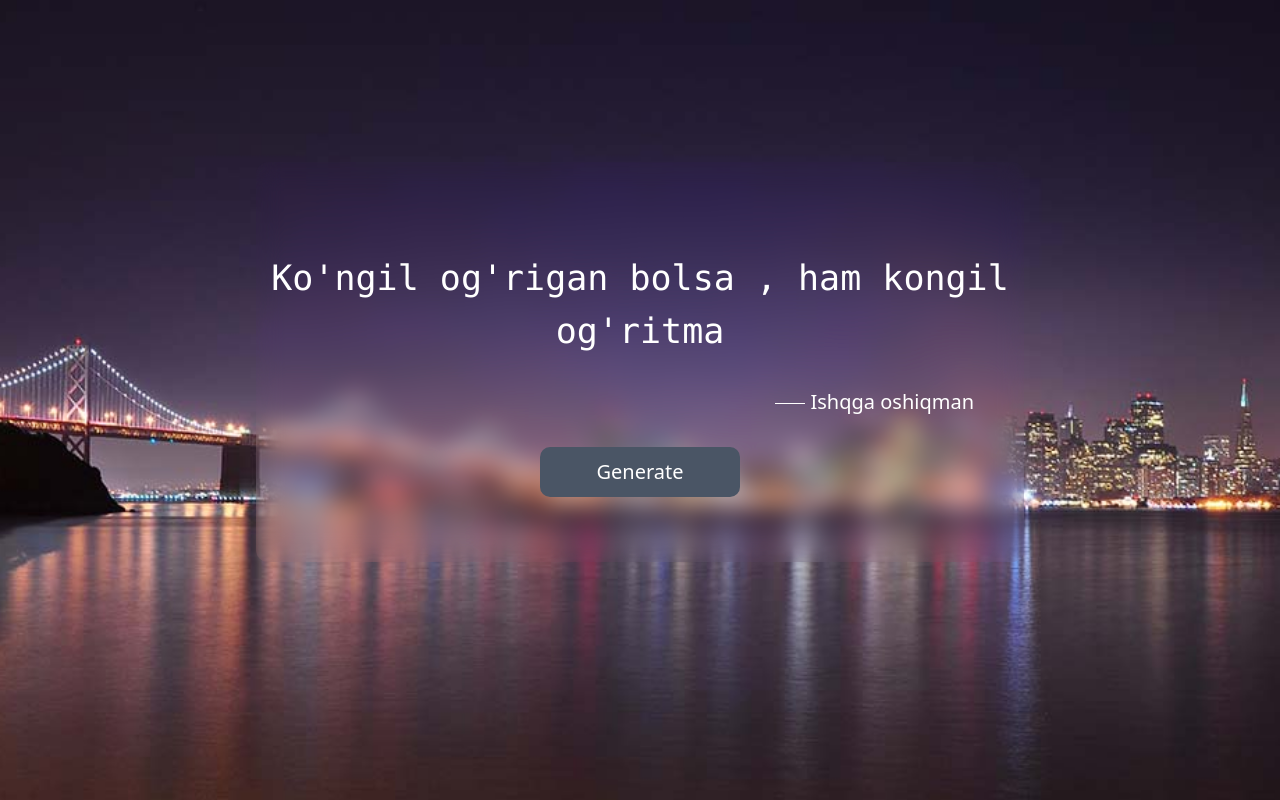
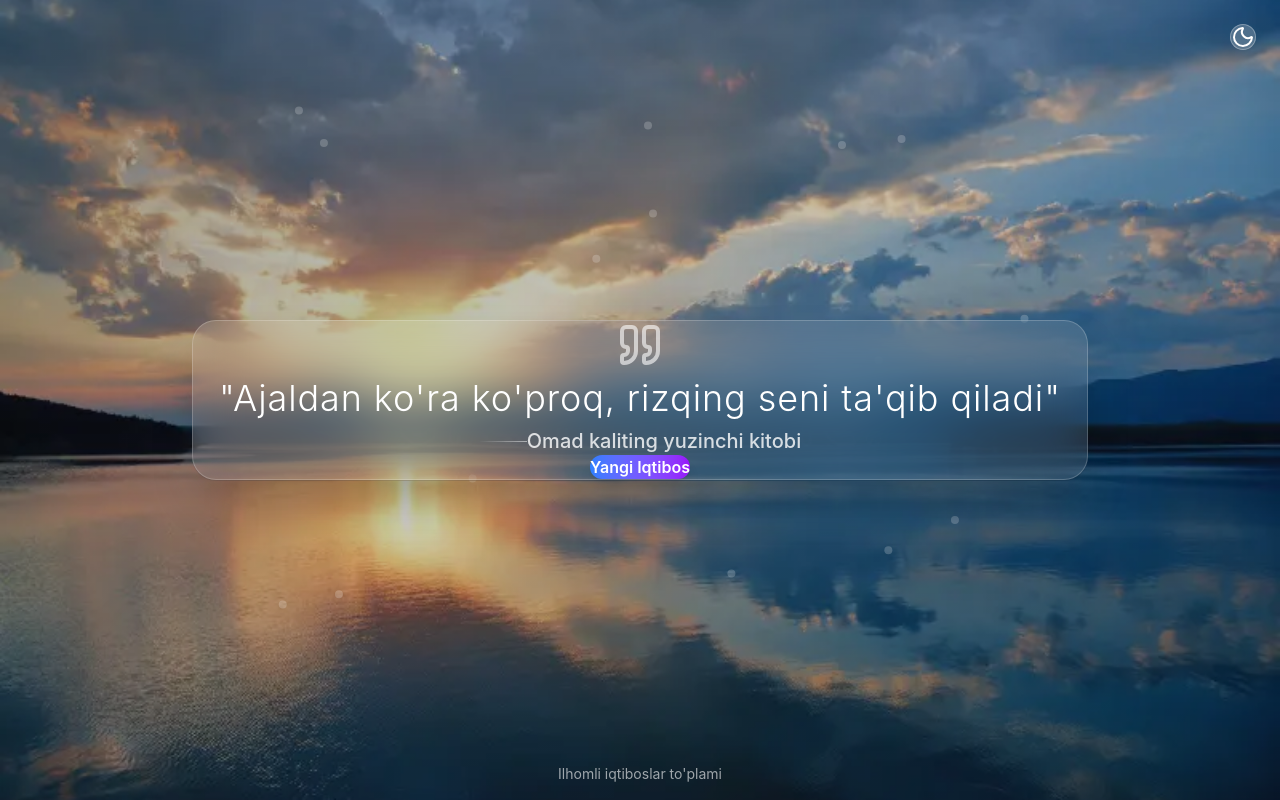
Before and after one commit to Butterfly1411/Random-quotes, a React (Vite) app: page / in a window 1280 px wide. Built offline with nearby package versions, Linux system fonts and the light colour scheme.

Commit message:
Zamonaviy Random Quotes ilovasi

```diff
--- a/package.json
+++ b/package.json
@@ -11,6 +11,8 @@
   },
   "dependencies": {
     "@tailwindcss/vite": "^4.1.11",
+    "framer-motion": "^12.23.6",
+    "lucide-react": "^0.525.0",
     "react": "^19.1.0",
     "react-dom": "^19.1.0",
     "tailwindcss": "^4.1.11"
--- /dev/null
+++ b/src/components/BackgroundOverlay.jsx
@@ -0,0 +1,36 @@
+import React from 'react';
+import { motion } from 'framer-motion';
+
+const BackgroundOverlay = () => {
+  return (
+    <>
+      {/* Gradient overlay */}
+      <div className="absolute inset-0 bg-gradient-to-br from-black/40 via-black/20 to-black/40 dark:from-black/60 dark:via-black/40 dark:to-black/60"></div>
+
+      {/* Animated particles */}
+      <div className="absolute inset-0 overflow-hidden">
+        {[...Array(20)].map((_, i) => (
+          <motion.div
+            key={i}
+            className="absolute w-2 h-2 bg-white/20 dark:bg-white/10 rounded-full"
+            initial={{
+              x: Math.random() * window.innerWidth,
+              y: Math.random() * window.innerHeight,
+            }}
+            animate={{
+              x: Math.random() * window.innerWidth,
+              y: Math.random() * window.innerHeight,
+            }}
+            transition={{
+              duration: Math.random() * 20 + 10,
+              repeat: Infinity,
+              repeatType: "reverse",
+            }}
+          />
+        ))}
+      </div>
+    </>
+  );
+};
+
+export default BackgroundOverlay;
--- /dev/null
+++ b/src/components/QuoteCard.jsx
@@ -0,0 +1,74 @@
+import React from 'react';
+import { motion } from 'framer-motion';
+import { Quote } from 'lucide-react';
+
+const QuoteCard = ({ quote, onGenerate, isLoading }) => {
+  return (
+    <motion.div
+      key={quote.text}
+      initial={{ opacity: 0, y: 50, scale: 0.9 }}
+      animate={{ opacity: 1, y: 0, scale: 1 }}
+      exit={{ opacity: 0, y: -50, scale: 0.9 }}
+      transition={{ duration: 0.6, ease: "easeOut" }}
+      className="w-full max-w-4xl mx-auto"
+    >
+      <div className="bg-white/10 dark:bg-gray-900/20 backdrop-blur-xl rounded-3xl p-8 md:p-12 shadow-2xl border border-white/20 dark:border-gray-700/20">
+        <div className="flex flex-col items-center space-y-8">
+          <motion.div
+            initial={{ scale: 0 }}
+            animate={{ scale: 1 }}
+            transition={{ delay: 0.2, type: "spring", stiffness: 200 }}
+          >
+            <Quote className="w-12 h-12 text-white/60 dark:text-gray-300/60" />
+          </motion.div>
+
+          <motion.p
+            initial={{ opacity: 0 }}
+            animate={{ opacity: 1 }}
+            transition={{ delay: 0.4 }}
+            className="text-white dark:text-gray-100 text-xl md:text-3xl lg:text-4xl text-center font-light leading-relaxed tracking-wide"
+          >
+            "{quote.text}"
+          </motion.p>
+
+          <motion.div
+            initial={{ opacity: 0, x: 20 }}
+            animate={{ opacity: 1, x: 0 }}
+            transition={{ delay: 0.6 }}
+            className="flex items-center space-x-3"
+          >
+            <div className="w-12 h-px bg-gradient-to-r from-transparent to-white/50 dark:to-gray-300/50"></div>
+            <p className="text-white/80 dark:text-gray-300/80 text-lg md:text-xl font-medium">
+              {quote.author}
+            </p>
+          </motion.div>
+
+          <motion.button
+            onClick={onGenerate}
+            disabled={isLoading}
+            className="group relative px-8 py-4 bg-gradient-to-r from-blue-500 to-purple-600 dark:from-blue-600 dark:to-purple-700 text-white font-semibold rounded-full shadow-lg hover:shadow-xl transition-all duration-300 disabled:opacity-50 disabled:cursor-not-allowed"
+            whileHover={{ scale: 1.05 }}
+            whileTap={{ scale: 0.95 }}
+            initial={{ opacity: 0, y: 20 }}
+            animate={{ opacity: 1, y: 0 }}
+            transition={{ delay: 0.8 }}
+          >
+            <span className="relative z-10 flex items-center space-x-2">
+              {isLoading ? (
+                <>
+                  <div className="w-5 h-5 border-2 border-white/30 border-t-white rounded-full animate-spin"></div>
+                  <span>Yuklanmoqda...</span>
+                </>
+              ) : (
+                <span>Yangi Iqtibos</span>
+              )}
+            </span>
+            <div className="absolute inset-0 bg-gradient-to-r from-purple-600 to-blue-500 dark:from-purple-700 dark:to-blue-600 rounded-full opacity-0 group-hover:opacity-100 transition-opacity duration-300"></div>
+          </motion.button>
+        </div>
+      </div>
+    </motion.div>
+  );
+};
+
+export default QuoteCard;
--- a/src/components/Quotes.jsx
+++ b/src/components/Quotes.jsx
@@ -1,66 +1,114 @@
-import React, { useEffect, useState } from 'react'
-import blueBg from '../assets/blue-bg.jpg'
-import blueClouds from '../assets/blue-clouds.jpg'
-import lightBg from '../assets/light-bg.jpg'
-import rainBg from '../assets/rain-bg.jpg'
-import rainWindow from '../assets/rain-window-bg.jpg'
-import stairsBg from '../assets/stairs-mountain-bg.jpg'
-import turkeyBg from '../assets/turkey-bg.jpg'
-import winterBg from '../assets/winter-ng.webp'
-import clouds from '../assets/coluds.jpg'
-import mountain from '../assets/mountain-bg.jpg'
-import raintraffic from '../assets/rain-traffic.jpg'
-import space from '../assets/space-bg.jpg'
-import font from '../assets/font-bg.jpg'
+import React, { useEffect, useState } from 'react';
+import { motion, AnimatePresence } from 'framer-motion';
+import { useTheme } from '../hooks/useTheme';
+import ThemeToggle from './ThemeToggle';
+import QuoteCard from './QuoteCard';
+import BackgroundOverlay from './BackgroundOverlay';
+
+// Import images
+import blueBg from '../assets/blue-bg.jpg';
+import blueClouds from '../assets/blue-clouds.jpg';
+import lightBg from '../assets/light-bg.jpg';
+import rainBg from '../assets/rain-bg.jpg';
+import rainWindow from '../assets/rain-window-bg.jpg';
+import stairsBg from '../assets/stairs-mountain-bg.jpg';
+import turkeyBg from '../assets/turkey-bg.jpg';
+import winterBg from '../assets/winter-ng.webp';
+import clouds from '../assets/coluds.jpg';
+import mountain from '../assets/mountain-bg.jpg';
+import raintraffic from '../assets/rain-traffic.jpg';
+import space from '../assets/space-bg.jpg';
+import font from '../assets/font-bg.jpg';
 
 const quotes = [
-    { text: "Ilmni boshi mashaqqat , oxiri bitmas foyda-yu manfaatdir", author: "Omad kaliting yuzinchi kitobi" },
+    { text: "Ilmni boshi mashaqqat, oxiri bitmas foyda-yu manfaatdir", author: "Omad kaliting yuzinchi kitobi" },
     { text: "Qalb insonning borliq olamidir", author: "Qalb iffati" },
-    { text: "Ko'ngil og'rigan bolsa , ham kongil og'ritma ", author: "Ishqga oshiqman" },
-    { text: "Yashamoq degani esa dunyoga , hayotga va o'limga konikmoq deganidir", author: "Ishqga oshiqman" },
-    { text: "Biroq dunyoga maftun bolgan ko'nglim emas , blki unga oshiq nafsimdir.", author: "Ishqga oshiqman" },
-    { text: "Inson ko'rmaganiga oshiq bo'ladi , ko'rganiga esa muxlis ", author: "Ishqga oshiqman" },
-    { text: "Muvaffaqiyat yolidagi eng katta tosiq muvaffaqiyatsizlik emas , balki zerikishdir .", author: "Atom Odatlari" },
-    { text: "Odat+Ongli mashgulot=yuksak maxorat ", author: "Atom Odatlari" },
-    { text: "Sog'inch — Ruh bora oladigan joyga tananing bora olmasligidir....", author: "Kitob" },
-    { text: "Sabr bu qalbingini yorishtiradigan otashdir", author: "Barchasi senga atalgan" },
-    { text: "Axloq xayodir xayo esa iffatdir", author: "Qalb iffati" },
-    { text: "Agar baxtli bolmoqchi bolsangiz , boshqalarni baxtli qiling", author: "Kitob" },
-    { text: "Taffakur-bu bir g'oya, fikr yoki haqiqatni olish va uni chuqur tahli qilishdir", author: "Gayriixtiyoriy ong mojizasi" },
-    { text: "Ajaldan kora koproq , rizqing seni taqib qiladi", author: "Omad kaliting yuzinchi kitobi" },
+    { text: "Ko'ngil og'rigan bolsa, ham kongil og'ritma", author: "Ishqga oshiqman" },
+    { text: "Yashamoq degani esa dunyoga, hayotga va o'limga konikmoq deganidir", author: "Ishqga oshiqman" },
+    { text: "Biroq dunyoga maftun bolgan ko'nglim emas, balki unga oshiq nafsimdir", author: "Ishqga oshiqman" },
+    { text: "Inson ko'rmaganiga oshiq bo'ladi, ko'rganiga esa muxlis", author: "Ishqga oshiqman" },
+    { text: "Muvaffaqiyat yolidagi eng katta tosiq muvaffaqiyatsizlik emas, balki zerikishdir", author: "Atom Odatlari" },
+    { text: "Odat + Ongli mashgulot = yuksak maxorat", author: "Atom Odatlari" },
+    { text: "Sog'inch — Ruh bora oladigan joyga tananing bora olmasligidir", author: "Kitob" },
+    { text: "Sabr bu qalbingni yorishtiradigan otashdir", author: "Barchasi senga atalgan" },
+    { text: "Axloq xayodir, xayo esa iffatdir", author: "Qalb iffati" },
+    { text: "Agar baxtli bolmoqchi bolsangiz, boshqalarni baxtli qiling", author: "Kitob" },
+    { text: "Taffakur - bu bir g'oya, fikr yoki haqiqatni olish va uni chuqur tahlil qilishdir", author: "Gayriixtiyoriy ong mojizasi" },
+    { text: "Ajaldan ko'ra ko'proq, rizqing seni ta'qib qiladi", author: "Omad kaliting yuzinchi kitobi" },
     { text: "Eslash uchun unutish kerak-ku!", author: "Ishqga oshiqman" },
-]
+];
+
 const images = [
-    blueBg, blueClouds, lightBg, rainBg, rainWindow, stairsBg, turkeyBg, winterBg, clouds, mountain, space, font, raintraffic
-]
+    blueBg, blueClouds, lightBg, rainBg, rainWindow, stairsBg,
+    turkeyBg, winterBg, clouds, mountain, space, font, raintraffic
+];
 
 const Quotes = () => {
+    const { theme, toggleTheme } = useTheme();
+    const [quote, setQuote] = useState(quotes[0]);
+    const [bgImage, setBgImage] = useState(images[0]);
+    const [isLoading, setIsLoading] = useState(false);
+
     useEffect(() => {
-        getRandom()
-    }, [])  //ilk marta ekranga chiqgani uchun (mount) uchun
-    const [quote, setQuote] = useState({});
-    const [bgImages, setBgimages] = useState({});
+        getRandom();
+    }, []);
 
-    const getRandom = () => {
-        const randomIndex = Math.floor(Math.random() * quotes.length)
-        setQuote(quotes[randomIndex]);
-        const randomImages = Math.floor(Math.random() * images.length)
-        setBgimages(images[randomImages]);
-    }
+    const getRandom = async () => {
+        setIsLoading(true);
+
+        // Simulate loading for better UX
+        await new Promise(resolve => setTimeout(resolve, 800));
+
+        const randomQuoteIndex = Math.floor(Math.random() * quotes.length);
+        const randomImageIndex = Math.floor(Math.random() * images.length);
+
+        setQuote(quotes[randomQuoteIndex]);
+        setBgImage(images[randomImageIndex]);
+        setIsLoading(false);
+    };
 
     return (
-        <main>
-            <section className='container max-w-7xl mx-auto px-5 py-8 bg-[url] bg-cover bg-center bg-no-repeat min-h-screen min-w-screen' style={{ backgroundImage: `url(${bgImages})` }}>
-                <div className=" w-[100%] h-[400px] max-w-3xl bg-grey-500 bg-opacity-50 backdrop-blur-md rounded-xl m-auto mt-[130px] backdrop-saturate-125">
-                    <div className='grid'>
-                        <p className='text-white text-[35px] text-center font-mono mt-[90px]'>{quote.text}</p>
-                        <p className='text-white text-[20px] text-right mr-[50px] mt-[30px]'><span className='bg-white w-[30px] h-[1px] inline-block mb-[5px] mr-[5px]'></span>{quote.author}</p>
-                        <button onClick={getRandom} className='m-auto mt-[30px] border-none bg-gray-600 text-white w-[200px] h-[50px] text-[20px] rounded-[10px]'>Generate</button>
-                    </div>
-                </div>
-            </section>
-        </main>
-    )
-}
+        <div className="relative min-h-screen overflow-hidden">
+            {/* Background Image */}
+            <motion.div
+                key={bgImage}
+                initial={{ scale: 1.1, opacity: 0 }}
+                animate={{ scale: 1, opacity: 1 }}
+                transition={{ duration: 1.5, ease: "easeOut" }}
+                className="absolute inset-0 bg-cover bg-center bg-no-repeat"
+                style={{ backgroundImage: `url(${bgImage})` }}
+            />
 
-export default Quotes
+            {/* Background Overlay */}
+            <BackgroundOverlay />
+
+            {/* Theme Toggle */}
+            <ThemeToggle theme={theme} toggleTheme={toggleTheme} />
+
+            {/* Main Content */}
+            <div className="relative z-10 min-h-screen flex items-center justify-center p-4">
+                <AnimatePresence mode="wait">
+                    <QuoteCard
+                        quote={quote}
+                        onGenerate={getRandom}
+                        isLoading={isLoading}
+                    />
+                </AnimatePresence>
+            </div>
+
+            {/* Footer */}
+            <motion.footer
+                initial={{ opacity: 0, y: 20 }}
+                animate={{ opacity: 1, y: 0 }}
+                transition={{ delay: 1 }}
+                className="absolute bottom-4 left-1/2 transform -translate-x-1/2 z-10"
+            >
+                <p className="text-white/60 dark:text-gray-400/60 text-sm text-center">
+                    Ilhomli iqtiboslar to'plami
+                </p>
+            </motion.footer>
+        </div>
+    );
+};
+
+export default Quotes;
--- /dev/null
+++ b/src/components/ThemeToggle.jsx
@@ -0,0 +1,25 @@
+import React from 'react';
+import { Sun, Moon } from 'lucide-react';
+import { motion } from 'framer-motion';
+
+const ThemeToggle = ({ theme, toggleTheme }) => {
+  return (
+    <motion.button
+      onClick={toggleTheme}
+      className="fixed top-6 right-6 z-50 p-3 rounded-full bg-white/20 dark:bg-gray-800/20 backdrop-blur-md border border-white/30 dark:border-gray-700/30 hover:bg-white/30 dark:hover:bg-gray-700/30 transition-all duration-300"
+      whileHover={{ scale: 1.1 }}
+      whileTap={{ scale: 0.95 }}
+      initial={{ opacity: 0, y: -20 }}
+      animate={{ opacity: 1, y: 0 }}
+      transition={{ delay: 0.5 }}
+    >
+      {theme === 'light' ? (
+        <Moon className="w-6 h-6 text-white" />
+      ) : (
+        <Sun className="w-6 h-6 text-yellow-400" />
+      )}
+    </motion.button>
+  );
+};
+
+export default ThemeToggle;
--- /dev/null
+++ b/src/hooks/useTheme.js
@@ -0,0 +1,23 @@
+import { useState, useEffect } from 'react';
+
+export const useTheme = () => {
+  const [theme, setTheme] = useState(() => {
+    const saved = localStorage.getItem('theme');
+    return saved || 'light';
+  });
+
+  useEffect(() => {
+    localStorage.setItem('theme', theme);
+    if (theme === 'dark') {
+      document.documentElement.classList.add('dark');
+    } else {
+      document.documentElement.classList.remove('dark');
+    }
+  }, [theme]);
+
+  const toggleTheme = () => {
+    setTheme(prev => prev === 'light' ? 'dark' : 'light');
+  };
+
+  return { theme, toggleTheme };
+};
--- a/src/index.css
+++ b/src/index.css
@@ -1 +1,56 @@
 @import "tailwindcss";
+
+* {
+  margin: 0;
+  padding: 0;
+  box-sizing: border-box;
+}
+
+html {
+  scroll-behavior: smooth;
+}
+
+body {
+  font-family: 'Inter', -apple-system, BlinkMacSystemFont, 'Segoe UI', 'Roboto', 'Oxygen',
+    'Ubuntu', 'Cantarell', 'Fira Sans', 'Droid Sans', 'Helvetica Neue',
+    sans-serif;
+  -webkit-font-smoothing: antialiased;
+  -moz-osx-font-smoothing: grayscale;
+  overflow-x: hidden;
+}
+
+/* Custom scrollbar */
+::-webkit-scrollbar {
+  width: 8px;
+}
+
+::-webkit-scrollbar-track {
+  background: rgba(0, 0, 0, 0.1);
+}
+
+::-webkit-scrollbar-thumb {
+  background: rgba(255, 255, 255, 0.3);
+  border-radius: 4px;
+}
+
+::-webkit-scrollbar-thumb:hover {
+  background: rgba(255, 255, 255, 0.5);
+}
+
+/* Dark mode scrollbar */
+.dark ::-webkit-scrollbar-track {
+  background: rgba(255, 255, 255, 0.1);
+}
+
+.dark ::-webkit-scrollbar-thumb {
+  background: rgba(255, 255, 255, 0.2);
+}
+
+.dark ::-webkit-scrollbar-thumb:hover {
+  background: rgba(255, 255, 255, 0.4);
+}
+
+/* Smooth transitions for theme changes */
+* {
+  transition: background-color 0.3s ease, border-color 0.3s ease, color 0.3s ease;
+}
--- /dev/null
+++ b/tailwind.config.js
@@ -0,0 +1,38 @@
+/** @type {import('tailwindcss').Config} */
+export default {
+  content: [
+    "./index.html",
+    "./src/**/*.{js,ts,jsx,tsx}",
+  ],
+  darkMode: 'class',
+  theme: {
+    extend: {
+      fontFamily: {
+        'inter': ['Inter', 'sans-serif'],
+      },
+      animation: {
+        'fade-in': 'fadeIn 0.5s ease-in-out',
+        'slide-up': 'slideUp 0.5s ease-out',
+        'float': 'float 6s ease-in-out infinite',
+      },
+      keyframes: {
+        fadeIn: {
+          '0%': { opacity: '0' },
+          '100%': { opacity: '1' },
+        },
+        slideUp: {
+          '0%': { transform: 'translateY(20px)', opacity: '0' },
+          '100%': { transform: 'translateY(0)', opacity: '1' },
+        },
+        float: {
+          '0%, 100%': { transform: 'translateY(0px)' },
+          '50%': { transform: 'translateY(-20px)' },
+        },
+      },
+      backdropBlur: {
+        'xs': '2px',
+      },
+    },
+  },
+  plugins: [],
+}
```
Also changed, not shown: 1 other file (tests, documents, lock files or other folders).
